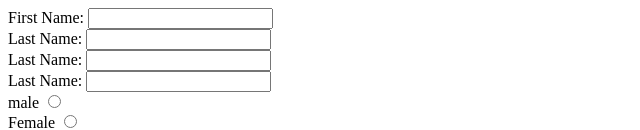
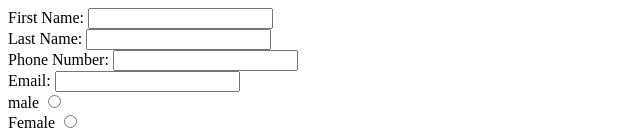
Before and after one commit to rnaser/Lab4, a plain HTML site: page index.html in a window 1280 px wide. Shown: the top 130 px of the page, without its empty margins (0-640 px from the left). Drawn offline with Linux system fonts and the light colour scheme.

Commit message:
Update index.html

```diff
--- a/index.html
+++ b/index.html
@@ -17,10 +17,10 @@
 		  <label> Last Name: <input type="text" name="last_name_field"></label>
 	  </div>
 	  <div>
-		  <label> Last Name: <input type="number" name="phone_field"></label>
+		  <label> Phone Number: <input type="number" name="phone_field"></label>
 	  </div>
 	  <div>
-		<label> Last Name: <input type="email" name="email_field"></label>
+		<label> Email: <input type="email" name="email_field"></label>
 	  </div>
 	  <div>
         <label> male <input type="radio" name="gender_field"></label>
```
